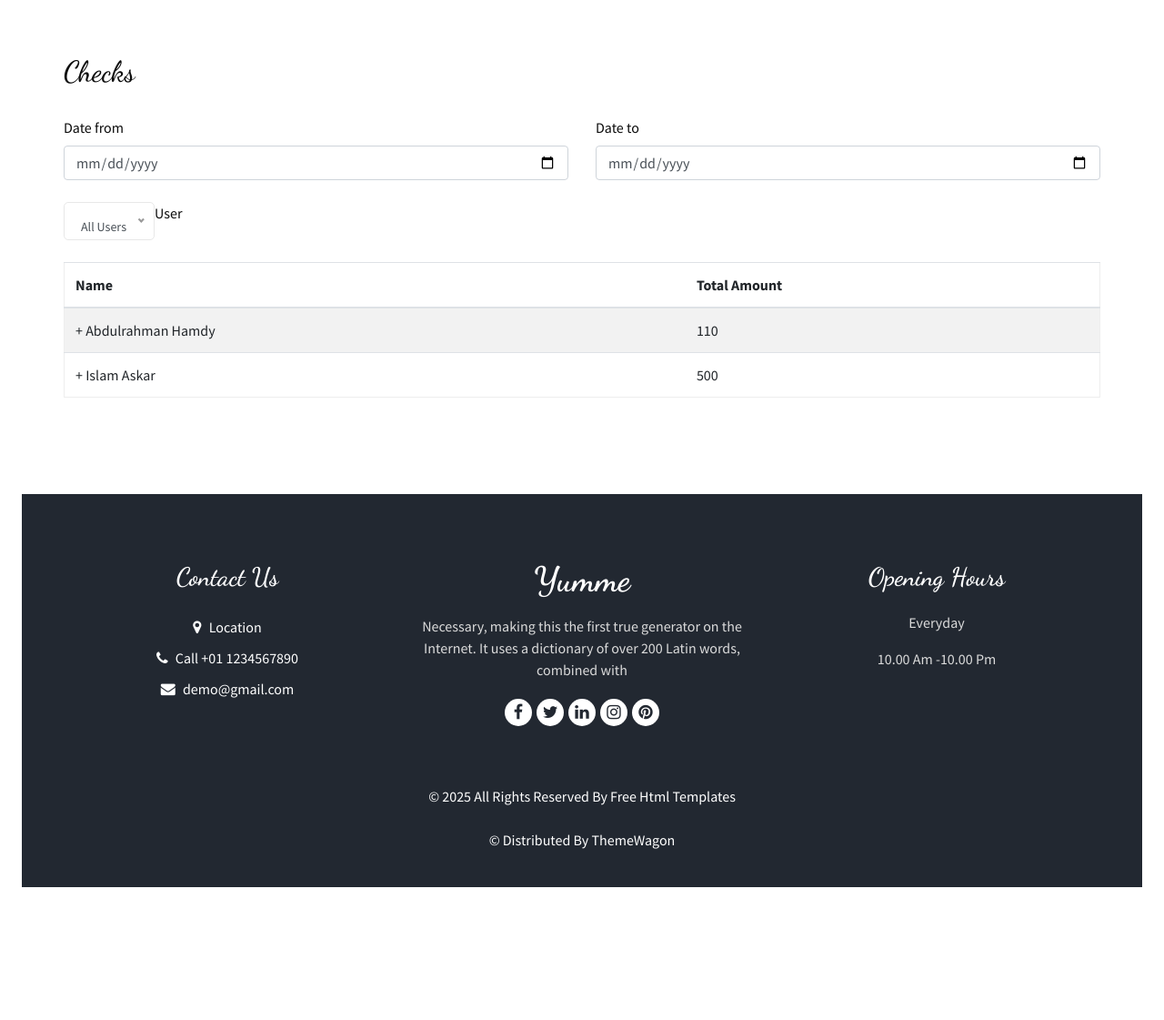
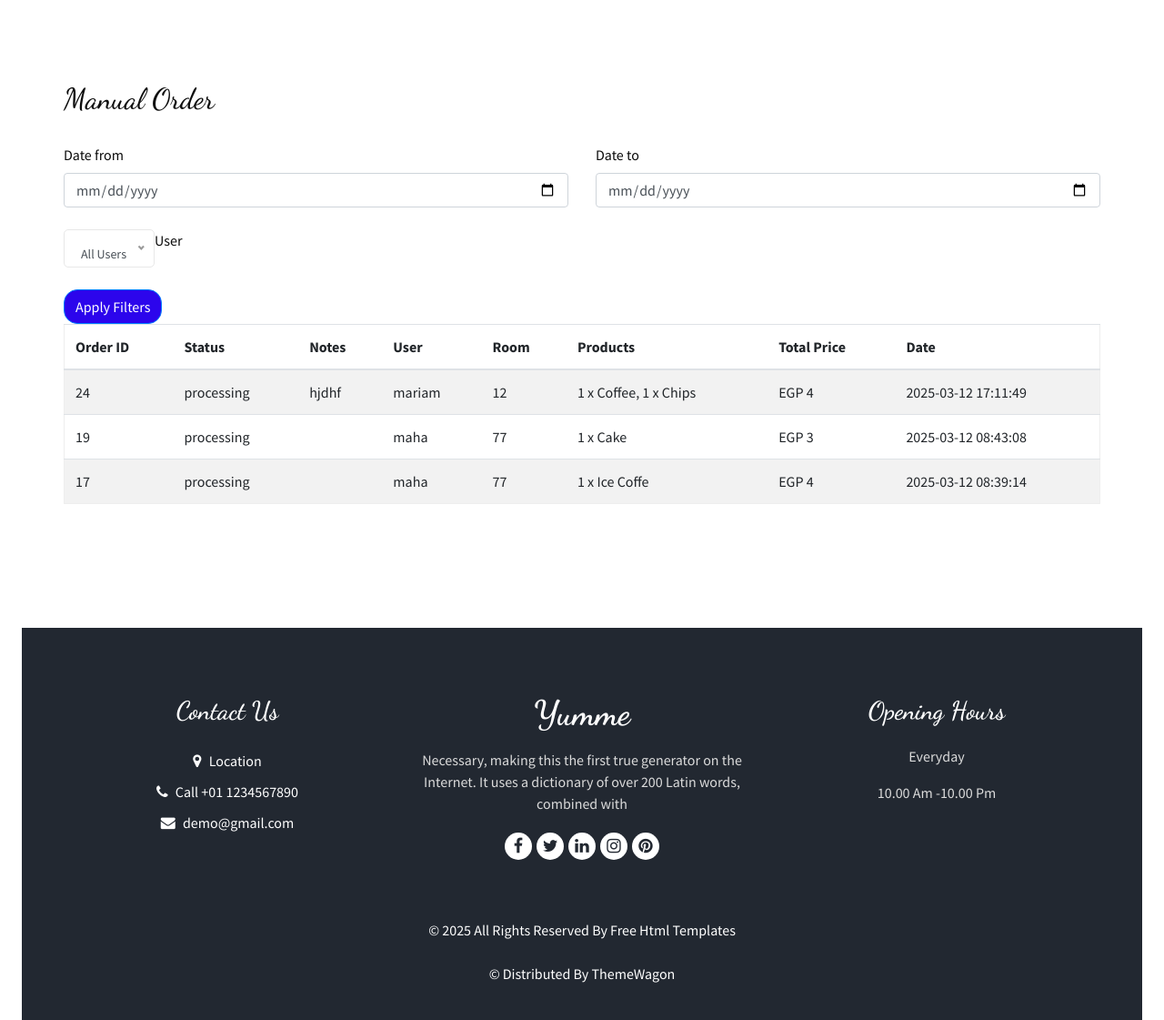
Before and after one commit to arwasayed/cafeteria_project, a PHP site: page /Checks.php in a window 1280 px wide. Shown: the part 112-1233 px from the top of the page at 91% size. Before the commit the page ends 1087 px from the top, so only its background shows below. Run offline with PHP 8.4, Linux system fonts and the light colour scheme; data comes from the database, SQL or seed files in the repository; some libraries are stand-ins or nearby versions.

Commit message:
Update Checks.php
add some updates

```diff
--- a/templat/Checks.php
+++ b/templat/Checks.php
@@ -1,20 +1,155 @@
-<?php include_once 'header2.php';?>
+<?php
+session_start();
+require_once 'config.php';
+require_once 'database.php';
 
-<!-- Checks Section -->
-<section class="checks_section layout_padding">
+
+$config = new DatabaseConfig();
+$db = new Database($config);
+$conn = $db->getConnection();
+
+try {
+
+    $stmt = $conn->prepare("SELECT u_id, name FROM User_Table WHERE role != 'admin'");
+    $stmt->execute();
+    $users = $stmt->fetchAll(PDO::FETCH_ASSOC);
+} catch (PDOException $e) {
+    die("Database Error: " . $e->getMessage());
+}
+
+try {
+
+    $stmt = $conn->prepare("SELECT P_id, name, price FROM Products WHERE available = 'available'");
+    $stmt->execute();
+    $products = $stmt->fetchAll(PDO::FETCH_ASSOC);
+} catch (PDOException $e) {
+    die("Database Error: " . $e->getMessage());
+}
+
+
+$dateFrom = isset($_GET['dateFrom']) ? $_GET['dateFrom'] : '';
+$dateTo = isset($_GET['dateTo']) ? $_GET['dateTo'] : '';
+$userSelect = isset($_GET['userSelect']) ? intval($_GET['userSelect']) : '';
+
+
+$query = "
+    SELECT
+        o.O_id AS order_id,
+        MAX(o.statuse) AS statuse,
+        MAX(o.note) AS notes,
+        MAX(o.date) AS date,
+        u.name AS user_name,
+        o.room_number,
+        SUM(oc.amount * p.price) AS order_total,
+        GROUP_CONCAT(CONCAT(oc.amount, ' x ', p.name) SEPARATOR ', ') AS products
+    FROM Orders o
+    JOIN User_Table u ON o.u_id = u.u_id
+    JOIN Order_Contents oc ON o.O_id = oc.o_id
+    JOIN Products p ON oc.P_id = p.P_id
+    WHERE 1=1
+";
+
+$params = [];
+
+
+if (!empty($dateFrom)) {
+    $query .= " AND o.date >= :dateFrom";
+    $params[':dateFrom'] = $dateFrom . ' 00:00:00';
+}
+if (!empty($dateTo)) {
+    $query .= " AND o.date <= :dateTo";
+    $params[':dateTo'] = $dateTo . ' 23:59:59';
+}
+
+
+if (!empty($userSelect)) {
+    $query .= " AND u.u_id = :u_id";
+    $params[':u_id'] = $userSelect;
+}
+
+$query .= " GROUP BY o.O_id, o.room_number, u.name ORDER BY o.O_id DESC";
+
+try {
+    $stmt = $conn->prepare($query);
+    foreach ($params as $key => &$value) {
+        $stmt->bindParam($key, $value);
+    }
+    $stmt->execute();
+    $filteredOrders = $stmt->fetchAll(PDO::FETCH_ASSOC);
+} catch (PDOException $e) {
+    die("Database Error: " . $e->getMessage());
+}
+?>
+<!DOCTYPE html>
+<html lang="en">
+<head>
+    <meta charset="utf-8">
+    <meta name="viewport" content="width=device-width, initial-scale=1, shrink-to-fit=no">
+    <title>Manual Order</title>
+    <link rel="stylesheet" href="path_to_your_styles.css">
+</head>
+<style>
+.latest_order {
+    margin-top: 20px;
+    padding: 15px;
+    background-color: #f8f9fa;
+    border-radius: 8px;
+    box-shadow: 0 4px 6px rgba(0, 0, 0, 0.1);
+}
+.latest_order h4 {
+    font-size: 20px;
+    margin-bottom: 15px;
+    font-weight: bold;
+    color: #333;
+}
+.latest_order .items {
+    display: flex;
+    flex-direction: column;
+    gap: 15px;
+}
+.latest_order .order-item {
+    background-color: #ffffff;
+    padding: 15px;
+    border: 1px solid #ddd;
+    border-radius: 5px;
+    transition: background-color 0.3s ease;
+}
+.latest_order .order-item:hover {
+    background-color: #f1f1f1;
+}
+.latest_order .order-item h5 {
+    margin: 0;
+    font-size: 18px;
+    font-weight: bold;
+    color: #333;
+}
+.latest_order .order-item p {
+    margin: 5px 0;
+    font-size: 14px;
+    color: #555;
+}
+.latest_order .order-item p strong {
+    font-weight: bold;
+    color: #333;
+}
+</style>
+<body>
+    <?php include_once 'header2.php'; ?>
+
+    <section class="manual_order_section layout_padding">
         <div class="container">
-    <h2 class="section_heading">Checks</h2>
+            <h2 class="section_heading">Manual Order</h2>
 
-    <!-- Filters -->
-    <form id="filterForm">
+
+            <form id="filterForm" method="GET">
                 <div class="row mb-4">
                     <div class="col-md-6">
                         <label for="dateFrom">Date from</label>
-          <input type="date" class="form-control" id="dateFrom" name="dateFrom">
+                        <input type="date" class="form-control" id="dateFrom" name="dateFrom" value="<?= htmlspecialchars($dateFrom) ?>">
                     </div>
                     <div class="col-md-6">
                         <label for="dateTo">Date to</label>
-          <input type="date" class="form-control" id="dateTo" name="dateTo">
+                        <input type="date" class="form-control" id="dateTo" name="dateTo" value="<?= htmlspecialchars($dateTo) ?>">
                     </div>
                 </div>
                 <div class="row mb-4">
@@ -22,137 +157,74 @@
                         <label for="userSelect">User</label>
                         <select class="form-control" id="userSelect" name="userSelect">
                             <option value="">All Users</option>
-            <option value="user1">User 1</option>
-            <option value="user2">User 2</option>
-            <!-- Add more users as needed -->
+                            <?php foreach ($users as $user): ?>
+                                <option value="<?= $user['u_id'] ?>" <?= ($user['u_id'] == $userSelect) ? 'selected' : '' ?>>
+                                    <?= htmlspecialchars($user['name']) ?>
+                                </option>
+                            <?php endforeach; ?>
                         </select>
                     </div>
                 </div>
+                <button type="submit" class="btn btn-primary">Apply Filters</button>
             </form>
 
-    <!-- Checks Table -->
+
             <div class="table-responsive">
                 <table class="table table-striped">
                     <thead>
                         <tr>
-            <th>Name</th>
-            <th>Total Amount</th>
-          </tr>
-        </thead>
-        <tbody id="checksTableBody">
-          <tr>
-            <td>
-              <span class="toggle-details" data-toggle="+">+</span> Abdulrahman Hamdy
-              <div class="orders" style="display:none;">
-                <table class="table table-striped">
-                  <thead>
-                    <tr>
-                      <th>Order Date</th>
-                      <th>Amount</th>
+                            <th>Order ID</th>
+                            <th>Status</th>
+                            <th>Notes</th>
+                            <th>User</th>
+                            <th>Room</th>
+                            <th>Products</th>
+                            <th>Total Price</th>
+                            <th>Date</th>
                         </tr>
                     </thead>
                     <tbody>
+                        <?php if (!empty($filteredOrders)): ?>
+                            <?php foreach ($filteredOrders as $order): ?>
                                 <tr>
-                      <td>
-                        <span class="toggle-order-details" data-toggle="+">+</span> 2015/02/02 10:30 AM
-                        <div class="order-details" style="display:none;">
-                          <p>Item 1: 5 EGP</p>
-                          <p>Item 2: 10 EGP</p>
-                          <!-- Add more items as needed -->
-                        </div>
-                      </td>
-                      <td>55 EGP</td>
+                                    <td><?= htmlspecialchars($order['order_id']) ?></td>
+                                    <td><?= htmlspecialchars($order['statuse']) ?></td>
+                                    <td><?= htmlspecialchars($order['notes']) ?></td>
+                                    <td><?= htmlspecialchars($order['user_name']) ?></td>
+                                    <td><?= htmlspecialchars($order['room_number']) ?></td>
+                                    <td><?= htmlspecialchars($order['products']) ?></td>
+                                    <td>EGP <?= htmlspecialchars($order['order_total']) ?></td>
+                                    <td><?= htmlspecialchars($order['date']) ?></td>
                                 </tr>
-                    <tr>
-                      <td>
-                        <span class="toggle-order-details" data-toggle="+">+</span> 2015/02/01 11:30 AM
-                        <div class="order-details" style="display:none;">
-                          <p>Item 1: 10 EGP</p>
-                          <p>Item 2: 10 EGP</p>
-                          <!-- Add more items as needed -->
-                        </div>
-                      </td>
-                      <td>20 EGP</td>
-                    </tr>
-                    <!-- Add more orders as needed -->
-                  </tbody>
-                </table>
-              </div>
-            </td>
-            <td>110</td>
-          </tr>
-          <tr>
-            <td>
-              <span class="toggle-details" data-toggle="+">+</span> Islam Askar
-              <div class="orders" style="display:none;">
-                <table class="table table-striped">
-                  <thead>
-                    <tr>
-                      <th>Order Date</th>
-                      <th>Amount</th>
-                    </tr>
-                  </thead>
-                  <tbody>
-                    <tr>
-                      <td>
-                        <span class="toggle-order-details" data-toggle="+">+</span> 2015/02/02 10:30 AM
-                        <div class="order-details" style="display:none;">
-                          <p>Item 1: 5 EGP</p>
-                          <p>Item 2: 10 EGP</p>
-                          <!-- Add more items as needed -->
-                        </div>
-                      </td>
-                      <td>55 EGP</td>
-                    </tr>
-                    <!-- Add more orders as needed -->
-                  </tbody>
-                </table>
-              </div>
-            </td>
-            <td>500</td>
-          </tr>
-          <!-- Add more users as needed -->
+                            <?php endforeach; ?>
+                        <?php else: ?>
+                            <tr><td colspan="8">No orders found.</td></tr>
+                        <?php endif; ?>
                     </tbody>
                 </table>
             </div>
         </div>
     </section>
+
     <script>
     document.addEventListener('DOMContentLoaded', function() {
-  const toggleDetails = document.querySelectorAll('.toggle-details');
-  const toggleOrderDetails = document.querySelectorAll('.toggle-order-details');
+        const dateFromInput = document.getElementById('dateFrom');
+        const dateToInput = document.getElementById('dateTo');
+        const userSelect = document.getElementById('userSelect');
 
-  toggleDetails.forEach(function(toggle) {
-    toggle.addEventListener('click', function() {
-      const row = this.closest('tr');
-      const isExpanded = this.getAttribute('data-toggle') === '+';
-      this.setAttribute('data-toggle', isExpanded ? '-' : '+');
-      this.textContent = isExpanded ? '-' : '+';
-
-      const orders = row.querySelector('.orders');
-      if (isExpanded) {
-        orders.style.display = 'block';
-      } else {
-        orders.style.display = 'none';
-      }
+        // Automatically submit the form when filters change
+        dateFromInput.addEventListener('change', function() {
+            document.getElementById('filterForm').submit();
         });
+        dateToInput.addEventListener('change', function() {
+            document.getElementById('filterForm').submit();
         });
-
-  toggleOrderDetails.forEach(function(toggle) {
-    toggle.addEventListener('click', function() {
-      const row = this.closest('tr');
-      const isExpanded = this.getAttribute('data-toggle') === '+';
-      this.setAttribute('data-toggle', isExpanded ? '-' : '+');
-      this.textContent = isExpanded ? '-' : '+';
-
-      const orderDetails = row.querySelector('.order-details');
-      if (isExpanded) {
-        orderDetails.style.display = 'block';
-      } else {
-        orderDetails.style.display = 'none';
-      }
-    });
+        userSelect.addEventListener('change', function() {
+            document.getElementById('filterForm').submit();
         });
     });
     </script>
-<?php include_once 'footer.php';?>
+
+    <?php include_once 'footer.php'; ?>
+</body>
+</html>
```
Lines whose indentation alone changed are shown as unchanged.
